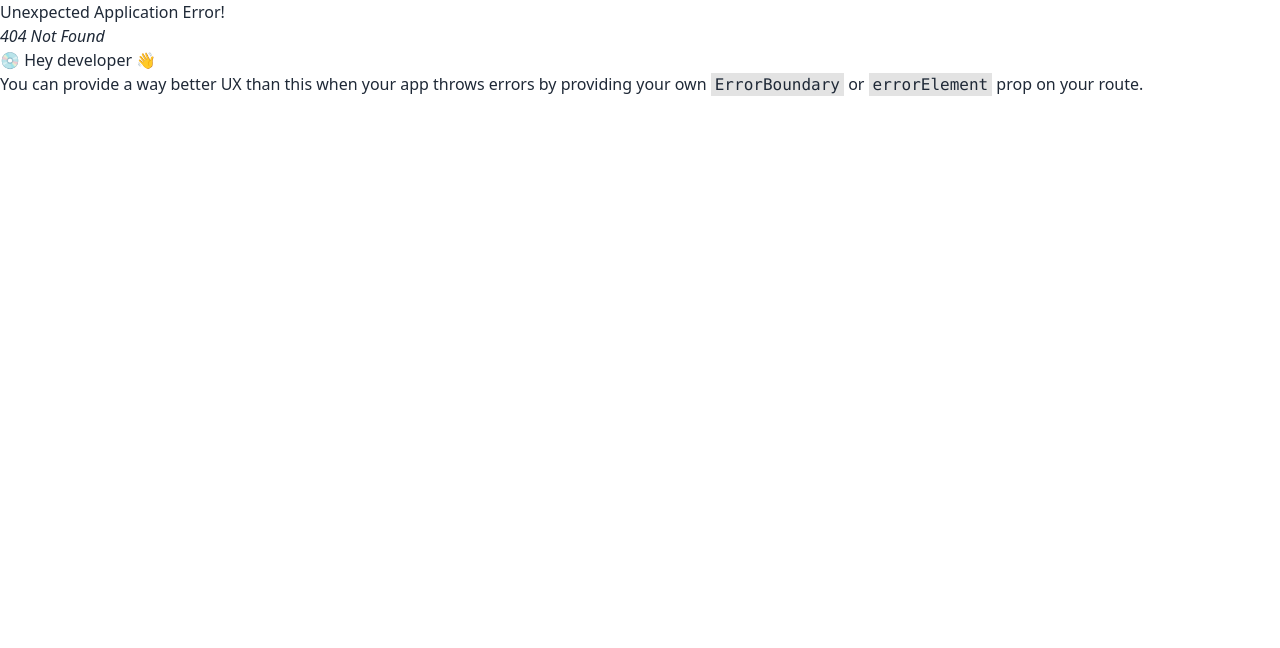
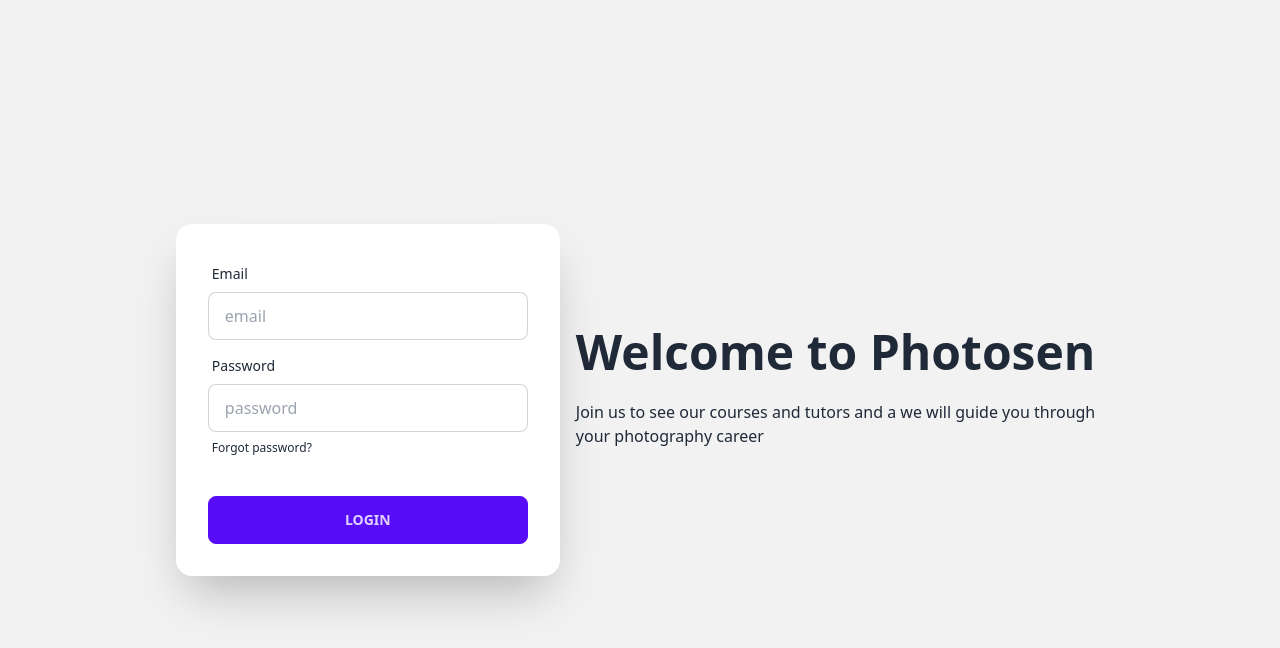
Before and after one commit to Dipta88/Photo-sen-client, a React (Vite) app: page /login in a window 1280 px wide. Before the commit this address had no page. Shown: the top 648 px of the page. Built offline with nearby package versions, Linux system fonts and the light colour scheme.

Commit message:
added login page

```diff
--- a/src/Layout/Main.jsx
+++ b/src/Layout/Main.jsx
@@ -1,14 +1,18 @@
-import { Outlet } from "react-router-dom";
+import { Outlet, useLocation } from "react-router-dom";
 import Footer from "../pages/Shared/Footer/Footer";
 import NavBar from "../pages/Shared/NavBar/NavBar";
 
 
 const Main = () => {
+    const location = useLocation();
+    console.log(location);
+    const noHeaderFooter = location.pathname.includes('login');
     return (
         <div>
-        <NavBar></NavBar>
+        { noHeaderFooter || <NavBar></NavBar>}
         <Outlet></Outlet>
-        <Footer></Footer>
+
+        { noHeaderFooter || <Footer></Footer>}
         </div>
     );
 };
--- a/src/Routes/Routes.jsx
+++ b/src/Routes/Routes.jsx
@@ -3,6 +3,7 @@
   } from "react-router-dom";
 import Main from "../Layout/Main";
 import Home from "../pages/Home/Home/Home";
+import Login from "../pages/Login/Login";
 
 
    export const router = createBrowserRouter([
@@ -13,6 +14,10 @@
         {
             path: '/',
             element: <Home></Home>
+        },
+        {
+            path: 'login',
+            element: <Login></Login>
         }
       ]
     },
--- /dev/null
+++ b/src/pages/Login/Login.jsx
@@ -0,0 +1,51 @@
+
+
+
+const Login = () => {
+
+    const handleLogin = event => {
+
+        event.preventDefault();
+        const form = event.target;
+        const email = form.email.value;
+        const password = form.password.value;
+        console.log(email, password);
+    }
+    return (
+        <div className="hero min-h-screen bg-base-200">
+  <div className="hero-content flex-col md:flex-row-reverse">
+    <div className="text-center md:w-1/2 lg:text-left">
+
+      <h1 className="text-5xl font-bold">Welcome to Photosen</h1>
+      <p className="py-6">Join us to see our courses and tutors and a we will guide you through your photography career</p>
+
+      </div>
+    <div className="card md:w-1/2  max-w-sm max-h-m shadow-2xl bg-base-100">
+      <form onSubmit={handleLogin} className="card-body">
+        <div className="form-control">
+          <label className="label">
+            <span className="label-text">Email</span>
+          </label>
+          <input type="email" name="email" placeholder="email" className="input input-bordered" />
+        </div>
+        <div className="form-control">
+          <label className="label">
+            <span className="label-text">Password</span>
+          </label>
+          <input type="password" name="password" placeholder="password" className="input input-bordered" />
+          <label className="label">
+            <a href="#" className="label-text-alt link link-hover">Forgot password?</a>
+          </label>
+        </div>
+        <div className="form-control mt-6">
+
+          <input className="btn btn-primary" type="submit" value="Login"/>
+        </div>
+      </form>
+    </div>
+  </div>
+</div>
+    );
+};
+
+export default Login;
--- a/src/pages/Shared/NavBar/NavBar.jsx
+++ b/src/pages/Shared/NavBar/NavBar.jsx
@@ -1,5 +1,6 @@
 import React from 'react';
 import logo from '../../../assets/images/logo.png'
+import { Link } from 'react-router-dom';
 const NavBar = () => {
     return (
 
@@ -28,7 +29,7 @@
       <li tabIndex={0}></li>
       <li><a>User Profile</a></li>
       <li tabIndex={0}></li>
-      <a className="btn">Log In</a>
+      <li className="btn"><Link to="/login">Log In</Link></li>
     </ul>
   </div>
 
```
Also changed, not shown: src/assets/images/cam1.jpg (added).
